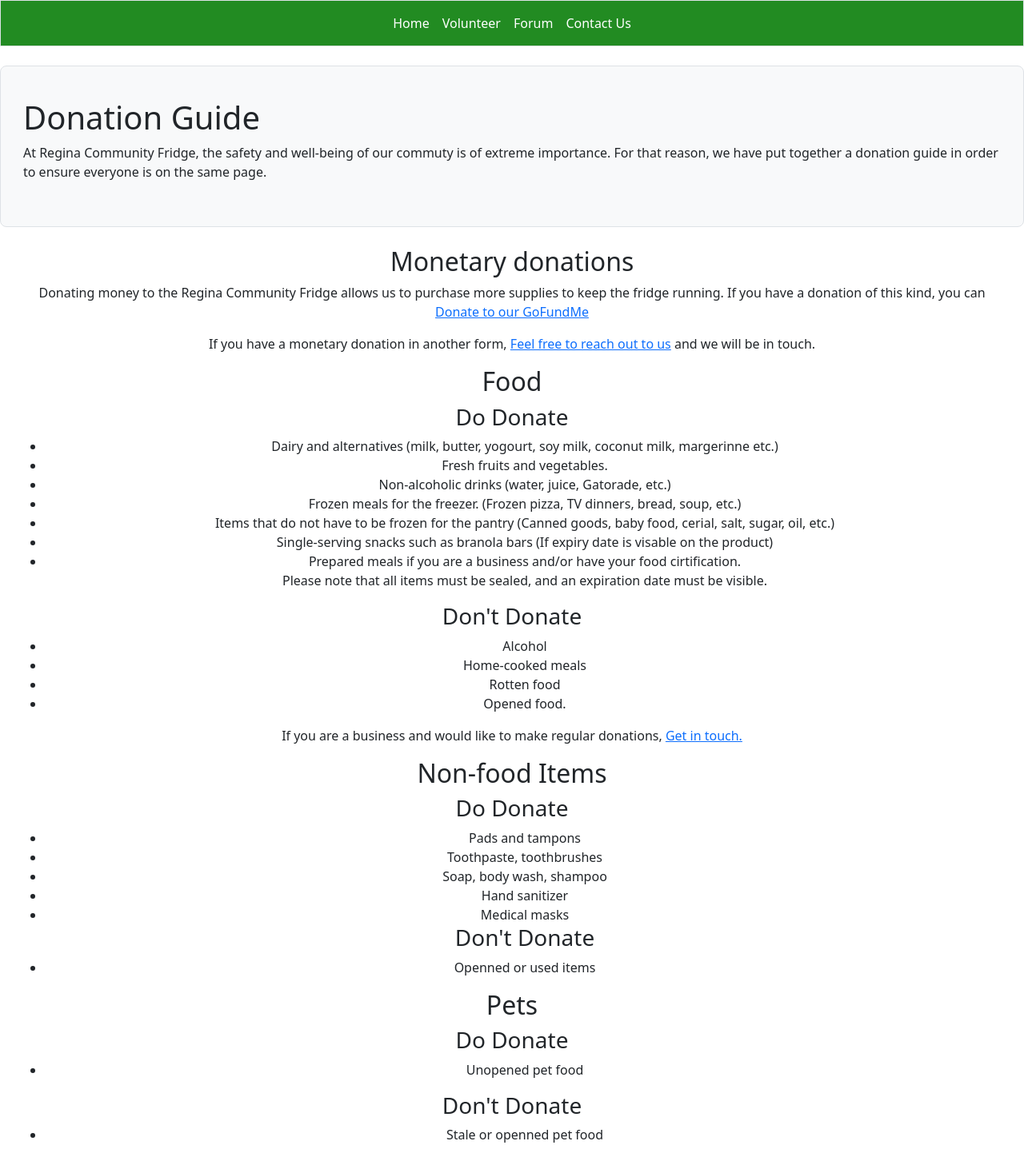
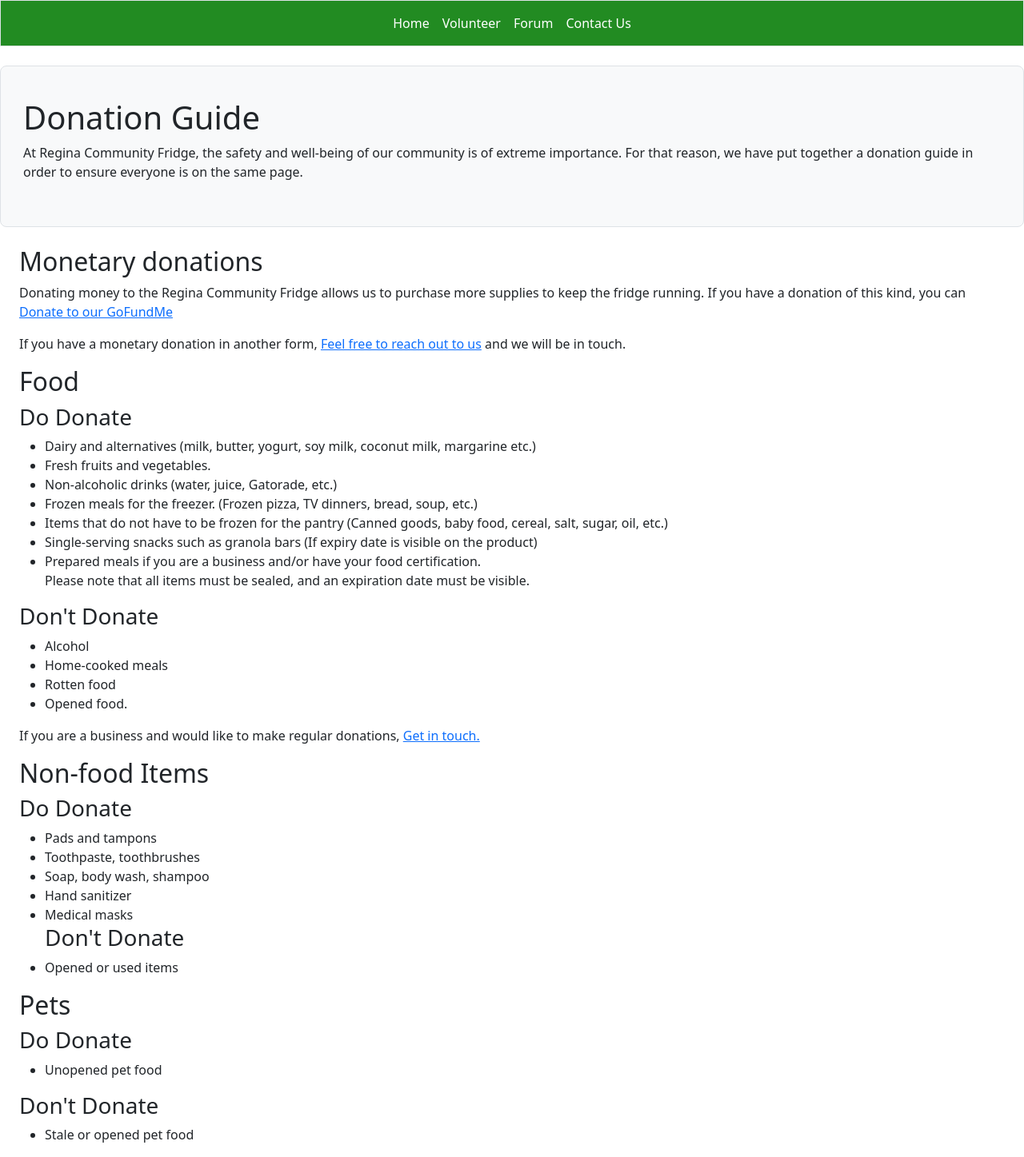
Before and after one commit to cyberkait/ReginaCommunityFridge, a Django app: page /donate/ in a window 1280 px wide. Shown: the whole page at 80% size. Run offline with Django 5.2, Linux system fonts and the light colour scheme; some libraries are stand-ins or nearby versions.

Commit message:
Fixed typos and achy breaky links.

```diff
--- a/index/templates/base.html
+++ b/index/templates/base.html
@@ -2,7 +2,7 @@
 <html lang="en">
 <head>
     <meta charset="UTF-8">
-    <meta name="viewport" content="width=device-width, initial-scale=1.0">
+    <meta name="viewport" content="width=device-width, initial-scale=1.0, viewport-fit=cover">
     <title>{{page_title}} - Regina Community Fridge</title>
     {% load django_bootstrap5 %}
     {% bootstrap_css %}
@@ -30,7 +30,7 @@
                 {% endblock page_header %}
       </header>
 
-        <main class="container-fluid text-center mp-3"">
+        <main class="container-fluid mp-3">
             <div class="container-fluid">
                 {%block content %}
                 {%endblock content%}
--- a/index/templates/donate.html
+++ b/index/templates/donate.html
@@ -5,7 +5,7 @@
 <div class="p-3 mb-4 bg-light border rounded-3">
     <div class="container-fluid py-4">
         <h1>{{ page_title }}</h1>
-        <p>At Regina Community Fridge, the safety and well-being of our commuty is of extreme importance. For that reason, we have put together a donation guide in order to ensure everyone is on the same page.</p>
+        <p>At Regina Community Fridge, the safety and well-being of our community is of extreme importance. For that reason, we have put together a donation guide in order to ensure everyone is on the same page.</p>
     </div>
 </div>
 {% endblock page_header %}
@@ -16,13 +16,13 @@
 <h2>Food</h2>
 <h3>Do Donate</h3>
 <ul>
-    <li>Dairy and alternatives (milk, butter, yogourt, soy milk, coconut milk, margerinne etc.)</li>
+    <li>Dairy and alternatives (milk, butter, yogurt, soy milk, coconut milk, margarine etc.)</li>
     <li>Fresh fruits and vegetables.</li>
     <li>Non-alcoholic drinks (water, juice, Gatorade, etc.)</li>
     <li>Frozen meals for the freezer. (Frozen pizza, TV dinners, bread, soup, etc.)</li>
-    <li>Items that do not have to be frozen for the pantry (Canned goods, baby food, cerial, salt, sugar, oil, etc.)</li>
-    <li>Single-serving snacks such as branola bars (If expiry date is visable on the product)</li>
-    <li>Prepared meals if you are a business and/or have your food cirtification.</li>
+    <li>Items that do not have to be frozen for the pantry (Canned goods, baby food, cereal, salt, sugar, oil, etc.)</li>
+    <li>Single-serving snacks such as granola bars (If expiry date is visible on the product)</li>
+    <li>Prepared meals if you are a business and/or have your food certification.</li>
     <p>Please note that all items must be sealed, and an expiration date must be visible.</p>
 </ul>
 <h3>Don't Donate</h3>
@@ -42,7 +42,7 @@
     <li>Hand sanitizer</li>
     <li>Medical masks</li>
     <h3>Don't Donate</h3>
-    <li>Openned or used items</li>
+    <li>Opened or used items</li>
 </ul>
 <h2>Pets</h2>
 <h3>Do Donate</h3>
@@ -51,6 +51,6 @@
 </ul>
 <h3>Don't Donate</h3>
 <ul>
-    <li>Stale or openned pet food</li>
+    <li>Stale or opened pet food</li>
 </ul>
 {% endblock content %}
--- a/index/templates/index.html
+++ b/index/templates/index.html
@@ -14,8 +14,8 @@
 <h2>Our mission</h2>
 <p><a href="https://globalnews.ca/news/10091223/saskatchewan-families-food-insecurity-statistics-canada/">According to Global News,</a> almost 20% of Saskatchewan experienced food insecurity in 2023, and that number is only growing. Our mission is to decrease that number by providing our community in Regina with a decentralized and easily accessible way to meet their basic human right of food.</p>
 <h2>What we do</h2>
-<p>We run a community fridge located in north central Regina. Here, you are free to take what you need at any time of day. All that we ask is that you help when you can. This can be something as simple as cleaning up boxes around the fridge or something as advanced as holding a large fundraiser. <br> To see all the ways you can help, <a href="[% url 'index:volunteer' %]">Click here.</a></p>
+<p>We run a community fridge located in north central Regina. Here, you are free to take what you need at any time of day. All that we ask is that you help when you can. This can be something as simple as cleaning up boxes around the fridge or something as advanced as holding a large fundraiser. <br> To see all the ways you can help, <a href="{% url 'index:help' %}">Click here.</a></p>
 <h2>Visit us</h2>
-<p>We are located at 3037 Dewdney Avenue near Regina Family Farmacy. See below for a map.</p>
+<p>We are located at 3037 Dewdney Avenue near Regina Family Pharmacy. See below for a map.</p>
 <iframe src="https://www.google.com/maps/embed?pb=!1m18!1m12!1m3!1d2540.261235705411!2d-104.62982641327179!3d50.45485990881123!2m3!1f0!2f0!3f0!3m2!1i1024!2i768!4f13.1!3m3!1m2!1s0x531c1e6809b1e3f7%3A0x48cdd646e6eb37c9!2s3037%20Dewdney%20Ave%2C%20Regina%2C%20SK%20S4T%200Y3!5e0!3m2!1sen!2sca!4v1712080808973!5m2!1sen!2sca" width="600" height="450" style="border:0;" allowfullscreen="" loading="lazy" referrerpolicy="no-referrer-when-downgrade"></iframe>
 {% endblock content %}
```
